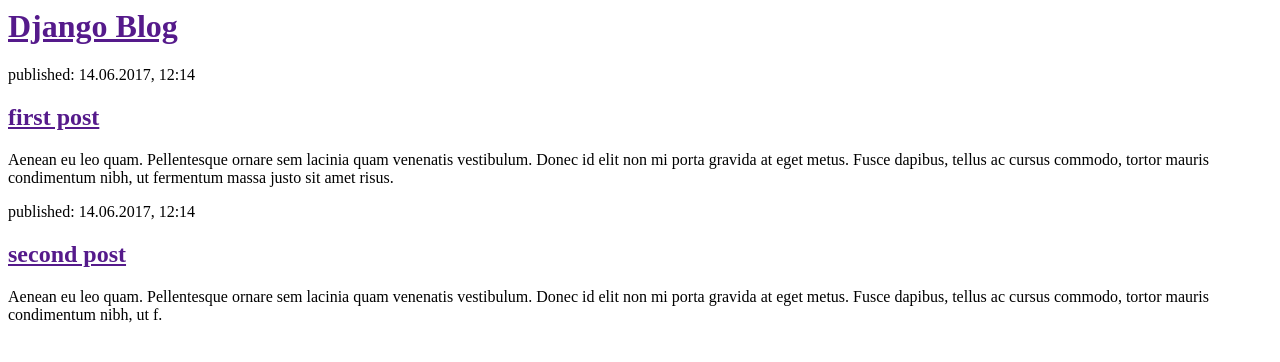
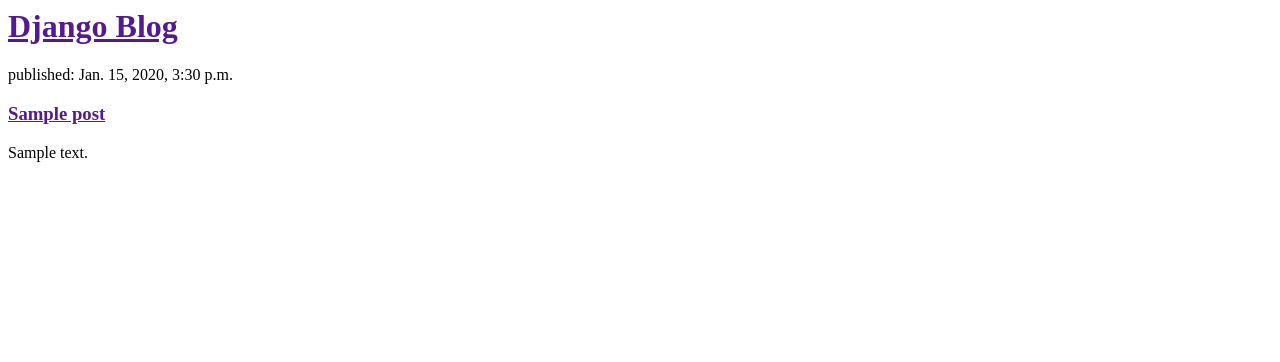
Before and after one commit to sp44s/my-blog-app, a Django app: page / in a window 1280 px wide. Shown: the top 362 px of the page. Run offline with Django 3.2, Linux system fonts and the light colour scheme; tables that the repository leaves empty hold one stand-in row (values such as "Sample post").

Commit message:
modified templates to display posts from DB

```diff
--- a/blog/templates/blog/post_list.html
+++ b/blog/templates/blog/post_list.html
@@ -1,4 +1,3 @@
-
 
 <html>
     <head>
@@ -10,15 +9,13 @@
         </div>
 
         <div>
-            <p>published: 14.06.2017, 12:14</p>
-            <h2><a href="">first post</a></h2>
-            <p>Aenean eu leo quam. Pellentesque ornare sem lacinia quam venenatis vestibulum. Donec id elit non mi porta gravida at eget metus. Fusce dapibus, tellus ac cursus commodo, tortor mauris condimentum nibh, ut fermentum massa justo sit amet risus.</p>
-        </div>
-
-        <div>
-            <p>published: 14.06.2017, 12:14</p>
-            <h2><a href="">second post</a></h2>
-            <p>Aenean eu leo quam. Pellentesque ornare sem lacinia quam venenatis vestibulum. Donec id elit non mi porta gravida at eget metus. Fusce dapibus, tellus ac cursus commodo, tortor mauris condimentum nibh, ut f.</p>
+        {% for item in NamedPosts %}
+            <div>
+                <p>published: {{item.published_date}} </p>
+                <h3><a href="">{{ item.title }}</a></h3>
+                <p>{{ item.text | linebreaksbr }}</p>
+            </div>
+        {% endfor %}
         </div>
     </body>
 </html>
--- a/blog/views.py
+++ b/blog/views.py
@@ -1,4 +1,7 @@
 from django.shortcuts import render
+from django.utils import timezone
+from .models import Post
 
 def post_list(request):
-    return render( request, 'blog/post_list.html', {})
+    post = Post.objects.all()
+    return render( request, 'blog/post_list.html', {'NamedPosts':post})
```
